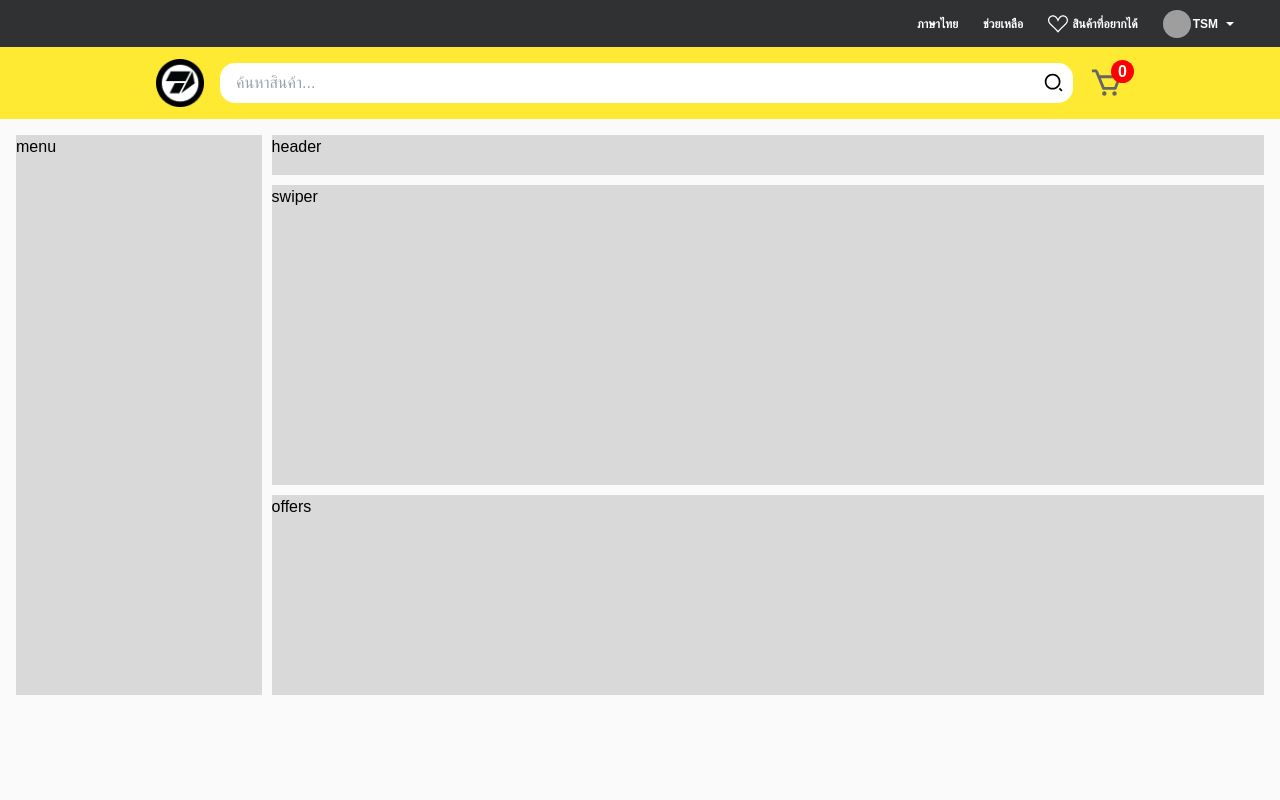
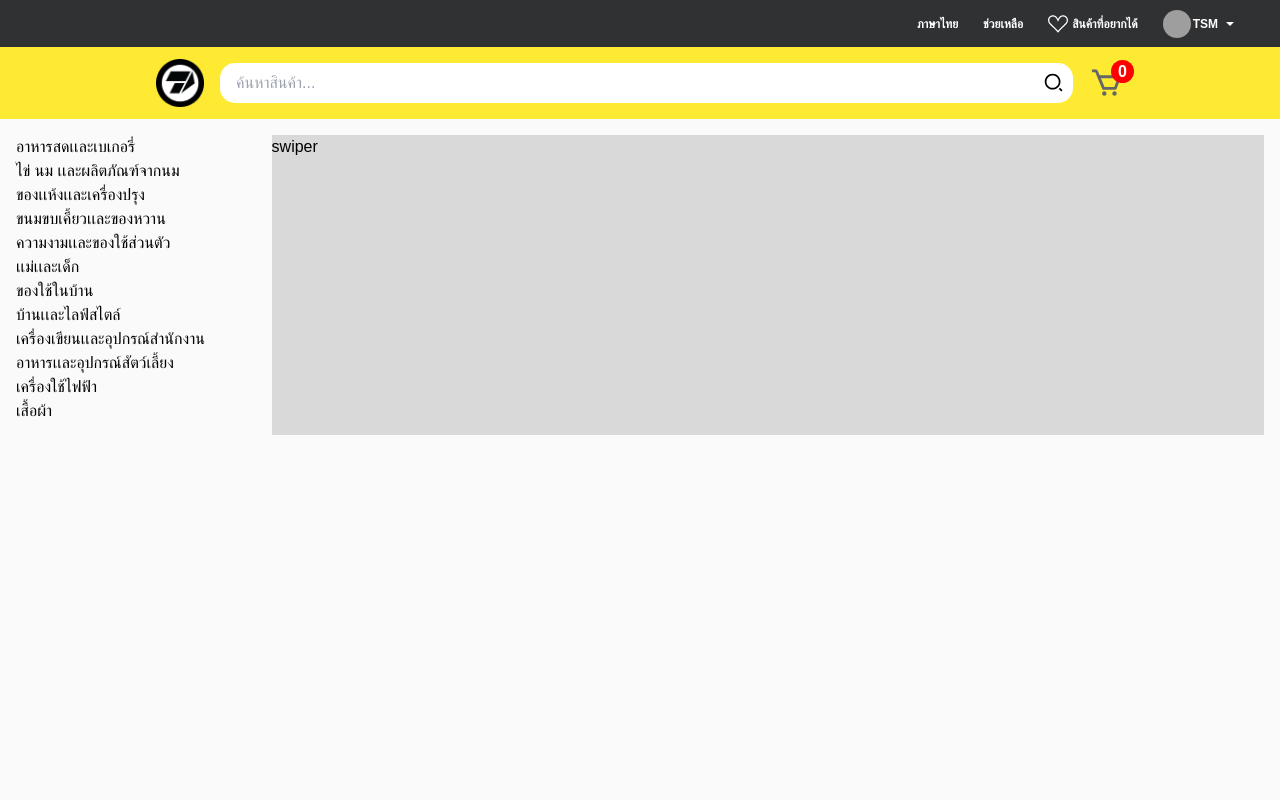
Before and after one commit to TouchMyLike/ShopTouch, a Next.js app: page / in a window 1280 px wide. Shown: the top 800 px of the page. Built offline with nearby package versions, Linux system fonts and the light colour scheme; grey boxes are pictures that could not be loaded.

Commit message:
🚚 Update menu and defind type of categories

```diff
--- /dev/null
+++ b/src/components/Home/Main/Menu.tsx
@@ -0,0 +1,16 @@
+import React from 'react'
+import { categoriesData } from '@/hooks/useApi'
+
+export default function Menu() {
+  return (
+    <div>
+        <ul>
+        {
+        categoriesData?.categories.map((categorie, i) => (
+            <li key={i}>{categorie.name}</li>
+        ))
+        }
+        </ul>
+    </div>
+  )
+}
--- a/src/components/Home/Main/index.tsx
+++ b/src/components/Home/Main/index.tsx
@@ -1,12 +1,11 @@
 import styles from './styles.module.scss'
+import Menu from './Menu'
 
 export default function index() {
   return (
     <div className={styles.main}>
-      <div className={styles.header}>header</div>
-      <div className={styles.menu}>menu</div>
+      <Menu />
       <div className={styles.swiper}>swiper</div>
-      <div className={styles.offers}>offers</div>
     </div>
   )
 }
--- a/src/components/Home/Main/styles.module.scss
+++ b/src/components/Home/Main/styles.module.scss
@@ -3,9 +3,9 @@
     grid-template-columns: 1fr 3fr 1fr;
     gap: 10px;
     grid-template-areas:
-        "menu header header"
         "menu swiper swiper"
-        "menu offers offers";
+        "menu swiper swiper"
+        "menu swiper swiper";
 
     .menu {
         grid-area: menu;
--- /dev/null
+++ b/src/hooks/useApi.ts
@@ -0,0 +1,77 @@
+import { useEffect, useState } from 'react'
+
+interface categoriesType {
+    state: string
+    error: string
+    data: {
+        categories: { name: string; subcategories: string[] }[]
+        // priceRange: string[]
+    } | null
+}
+
+export const categoriesData: categoriesType['data'] = {
+    categories: [
+        {
+            name: 'อาหารสดเเละเบเกอรี่',
+            subcategories: [
+
+            ],
+        },
+        {
+            name: 'ไข่ นม เเละผลิตภัณฑ์จากนม',
+            subcategories: [
+
+            ],
+        },
+        {
+            name: 'ของเเห้งเเละเครื่องปรุง',
+            subcategories: [],
+        },
+        {
+            name: 'ขนมขบเคี้ยวเเละของหวาน',
+            subcategories: [
+            ],
+        },
+        {
+            name: 'ความงามเเละของใช้ส่วนตัว',
+            subcategories: [
+            ],
+        },
+        {
+            name: 'เเม่เเละเด็ก',
+            subcategories: [
+            ],
+        },
+        {
+            name: 'ของใช้ในบ้าน',
+            subcategories: [
+            ],
+        },
+        {
+            name: 'บ้านเเละไลฟ์สไตล์',
+            subcategories: [
+            ],
+        },
+        {
+            name: 'เครื่องเขียนเเละอุปกรณ์สำนักงาน',
+            subcategories: [
+            ],
+        },
+        {
+            name: 'อาหารเเละอุปกรณ์สัตว์เลี้ยง',
+            subcategories: [
+            ],
+        },
+        {
+            name: 'เครื่องใช้ไฟฟ้า',
+            subcategories: [
+            ],
+        },
+        {
+            name: 'เสื้อผ้า',
+            subcategories: [
+            ],
+        },
+    ],
+    // priceRange: ['ไม่เกิน 100 บาท', '100 - 300 บาท', '300 - 600 บาท', 'มากกว่า 600 บาท'],
+}
```
